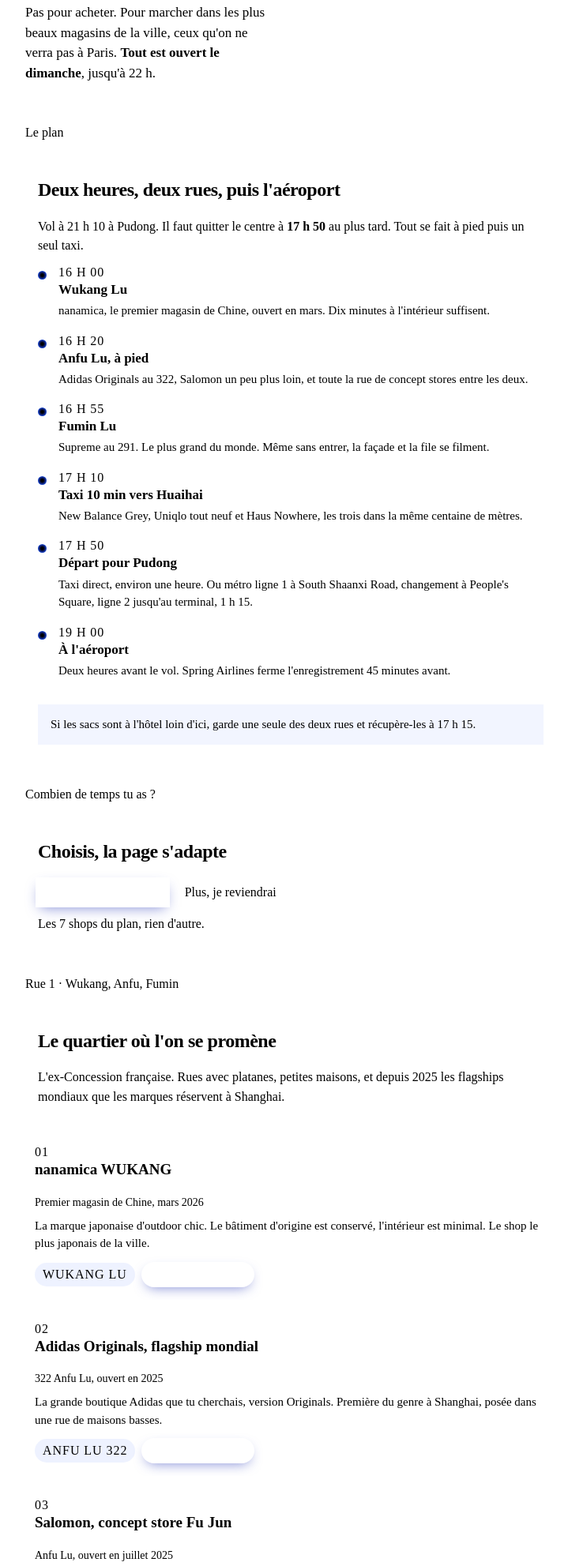
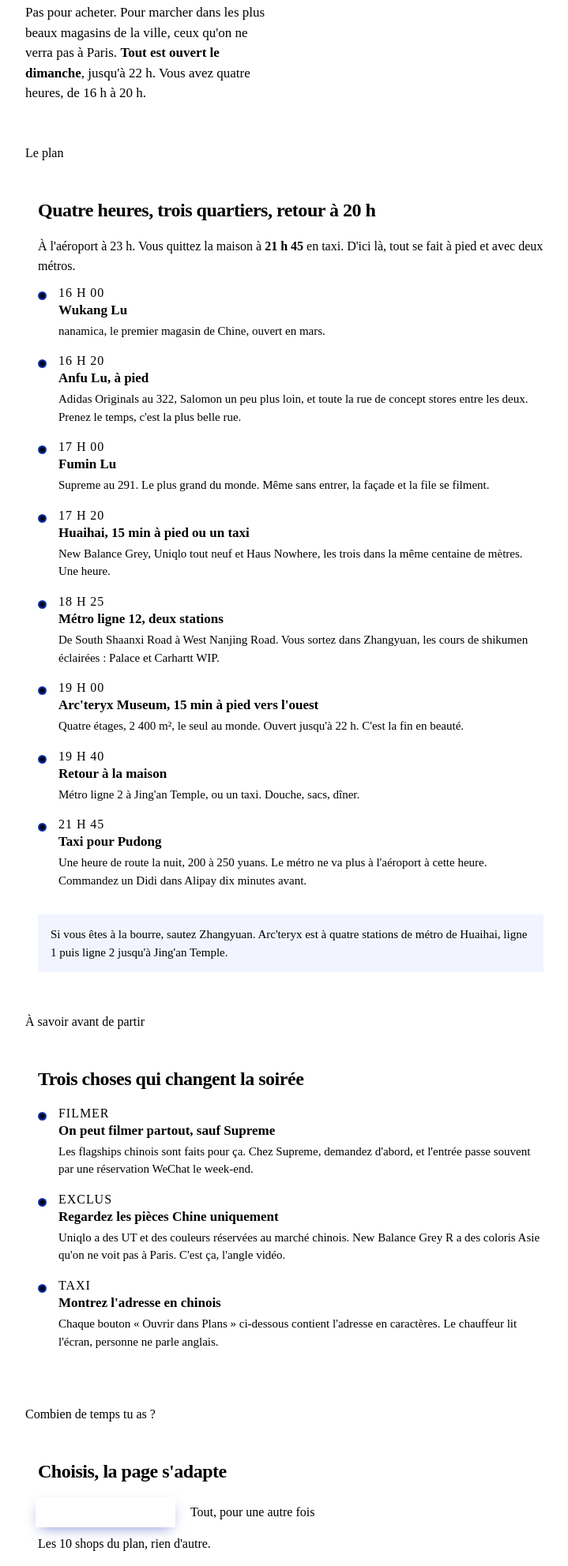
Before and after one commit to damienrsl/shops-shanghai, a plain HTML site: page corps.html in a window 1280 px wide. Shown: the part 230-2213 px from the top of the page at 79% size, without its empty margins (272-991 px from the left). Drawn offline with Linux system fonts and the light colour scheme.

Commit message:
Plan recalé : retour 20 h, aéroport 23 h, PDF
Co-Authored-By: Claude Fable 5.1 <noreply@anthropic.com>

```diff
--- a/corps.html
+++ b/corps.html
@@ -42,31 +42,46 @@ section>.etiquette{display:block;margin:0 4px 10px}
 body.long .bonus{display:block}
 .pied{font-size:12px;color:var(--texte-3);line-height:1.6;margin:40px 4px 0}
 .pied a{color:var(--texte-3)}
+@media print{.bonus{display:block}.puces{display:none}.auras,.aura,.orbe,.lis-progres{display:none!important}body{background:#fff!important}.verre,.sortie{background:#fff!important;box-shadow:none!important}}
 </style>
 </head>
 <body>
 <main>
   <header class="hero">
-    <span class="etiquette">Dimanche 15 novembre · avant le vol</span>
+    <span class="etiquette">Dimanche 15 novembre · départ dans la nuit</span>
     <div class="orbe"></div>
     <h1>Shanghai, les shops à voir avant l'avion</h1>
-    <p>Pas pour acheter. Pour marcher dans les plus beaux magasins de la ville, ceux qu'on ne verra pas à Paris. <b>Tout est ouvert le dimanche</b>, jusqu'à 22 h.</p>
+    <p>Pas pour acheter. Pour marcher dans les plus beaux magasins de la ville, ceux qu'on ne verra pas à Paris. <b>Tout est ouvert le dimanche</b>, jusqu'à 22 h. Vous avez quatre heures, de 16 h à 20 h.</p>
   </header>
 
   <section>
     <span class="etiquette">Le plan</span>
     <div class="verre carte">
-      <h2>Deux heures, deux rues, puis l'aéroport</h2>
-      <p>Vol à 21 h 10 à Pudong. Il faut quitter le centre à <b>17 h 50</b> au plus tard. Tout se fait à pied puis un seul taxi.</p>
+      <h2>Quatre heures, trois quartiers, retour à 20 h</h2>
+      <p>À l'aéroport à 23 h. Vous quittez la maison à <b>21 h 45</b> en taxi. D'ici là, tout se fait à pied et avec deux métros.</p>
       <ul class="frise">
-        <li><span class="an">16 H 00</span><h3>Wukang Lu</h3><p>nanamica, le premier magasin de Chine, ouvert en mars. Dix minutes à l'intérieur suffisent.</p></li>
-        <li><span class="an">16 H 20</span><h3>Anfu Lu, à pied</h3><p>Adidas Originals au 322, Salomon un peu plus loin, et toute la rue de concept stores entre les deux.</p></li>
-        <li><span class="an">16 H 55</span><h3>Fumin Lu</h3><p>Supreme au 291. Le plus grand du monde. Même sans entrer, la façade et la file se filment.</p></li>
-        <li><span class="an">17 H 10</span><h3>Taxi 10 min vers Huaihai</h3><p>New Balance Grey, Uniqlo tout neuf et Haus Nowhere, les trois dans la même centaine de mètres.</p></li>
-        <li><span class="an">17 H 50</span><h3>Départ pour Pudong</h3><p>Taxi direct, environ une heure. Ou métro ligne 1 à South Shaanxi Road, changement à People's Square, ligne 2 jusqu'au terminal, 1 h 15.</p></li>
-        <li><span class="an">19 H 00</span><h3>À l'aéroport</h3><p>Deux heures avant le vol. Spring Airlines ferme l'enregistrement 45 minutes avant.</p></li>
+        <li><span class="an">16 H 00</span><h3>Wukang Lu</h3><p>nanamica, le premier magasin de Chine, ouvert en mars.</p></li>
+        <li><span class="an">16 H 20</span><h3>Anfu Lu, à pied</h3><p>Adidas Originals au 322, Salomon un peu plus loin, et toute la rue de concept stores entre les deux. Prenez le temps, c'est la plus belle rue.</p></li>
+        <li><span class="an">17 H 00</span><h3>Fumin Lu</h3><p>Supreme au 291. Le plus grand du monde. Même sans entrer, la façade et la file se filment.</p></li>
+        <li><span class="an">17 H 20</span><h3>Huaihai, 15 min à pied ou un taxi</h3><p>New Balance Grey, Uniqlo tout neuf et Haus Nowhere, les trois dans la même centaine de mètres. Une heure.</p></li>
+        <li><span class="an">18 H 25</span><h3>Métro ligne 12, deux stations</h3><p>De South Shaanxi Road à West Nanjing Road. Vous sortez dans Zhangyuan, les cours de shikumen éclairées : Palace et Carhartt WIP.</p></li>
+        <li><span class="an">19 H 00</span><h3>Arc'teryx Museum, 15 min à pied vers l'ouest</h3><p>Quatre étages, 2 400 m², le seul au monde. Ouvert jusqu'à 22 h. C'est la fin en beauté.</p></li>
+        <li><span class="an">19 H 40</span><h3>Retour à la maison</h3><p>Métro ligne 2 à Jing'an Temple, ou un taxi. Douche, sacs, dîner.</p></li>
+        <li><span class="an">21 H 45</span><h3>Taxi pour Pudong</h3><p>Une heure de route la nuit, 200 à 250 yuans. Le métro ne va plus à l'aéroport à cette heure. Commandez un Didi dans Alipay dix minutes avant.</p></li>
       </ul>
-      <div class="franc">Si les sacs sont à l'hôtel loin d'ici, garde une seule des deux rues et récupère-les à 17 h 15.</div>
+      <div class="franc">Si vous êtes à la bourre, sautez Zhangyuan. Arc'teryx est à quatre stations de métro de Huaihai, ligne 1 puis ligne 2 jusqu'à Jing'an Temple.</div>
+    </div>
+  </section>
+
+  <section>
+    <span class="etiquette">À savoir avant de partir</span>
+    <div class="verre carte">
+      <h2>Trois choses qui changent la soirée</h2>
+      <ul class="frise">
+        <li><span class="an">FILMER</span><h3>On peut filmer partout, sauf Supreme</h3><p>Les flagships chinois sont faits pour ça. Chez Supreme, demandez d'abord, et l'entrée passe souvent par une réservation WeChat le week-end.</p></li>
+        <li><span class="an">EXCLUS</span><h3>Regardez les pièces Chine uniquement</h3><p>Uniqlo a des UT et des couleurs réservées au marché chinois. New Balance Grey R a des coloris Asie qu'on ne voit pas à Paris. C'est ça, l'angle vidéo.</p></li>
+        <li><span class="an">TAXI</span><h3>Montrez l'adresse en chinois</h3><p>Chaque bouton « Ouvrir dans Plans » ci-dessous contient l'adresse en caractères. Le chauffeur lit l'écran, personne ne parle anglais.</p></li>
+      </ul>
     </div>
   </section>
 
@@ -74,13 +89,13 @@ body.long .bonus{display:block}
     <span class="etiquette">Combien de temps tu as ?</span>
     <div class="verre carte">
       <h2>Choisis, la page s'adapte</h2>
-      <div class="puces"><button class="puce on" data-mode="court">2 heures, c'est ce soir</button><button class="puce" data-mode="long">Plus, je reviendrai</button></div>
-      <p id="mode-texte">Les 7 shops du plan, rien d'autre.</p>
+      <div class="puces"><button class="puce on" data-mode="court">Ce soir, les 3 quartiers</button><button class="puce" data-mode="long">Tout, pour une autre fois</button></div>
+      <p id="mode-texte">Les 10 shops du plan, rien d'autre.</p>
     </div>
   </section>
 
   <section>
-    <span class="etiquette">Rue 1 · Wukang, Anfu, Fumin</span>
+    <span class="etiquette">Quartier 1 · Wukang, Anfu, Fumin</span>
     <div class="verre carte">
       <h2>Le quartier où l'on se promène</h2>
       <p>L'ex-Concession française. Rues avec platanes, petites maisons, et depuis 2025 les flagships mondiaux que les marques réservent à Shanghai.</p>
@@ -108,10 +123,10 @@ body.long .bonus{display:block}
   </section>
 
   <section>
-    <span class="etiquette">Rue 2 · Huaihai Middle Road</span>
+    <span class="etiquette">Quartier 2 · Huaihai Middle Road</span>
     <div class="verre carte">
       <h2>Trois flagships en cent mètres</h2>
-      <p>La grande avenue commerçante. Moins charmante que Anfu, mais c'est là que sont tes deux marques du moment.</p>
+      <p>La grande avenue commerçante. Moins charmante qu'Anfu, mais c'est là que sont tes deux marques du moment.</p>
     </div>
     <article class="sortie"><div class="corps">
       <span class="num">05</span><h3>New Balance Grey R</h3><p class="sous">858 Huaihai Zhong Lu, janvier 2025</p>
@@ -130,11 +145,11 @@ body.long .bonus{display:block}
     </div></article>
   </section>
 
-  <section class="bonus">
-    <span class="etiquette">Si tu reviens · Jing'an</span>
+  <section>
+    <span class="etiquette">Quartier 3 · Jing'an, la fin de soirée</span>
     <div class="verre carte">
       <h2>Le musée Arc'teryx et les cours de Zhangyuan</h2>
-      <p>À 20 minutes de métro. Pas ce soir, mais c'est le deuxième meilleur quartier pour les shops.</p>
+      <p>Deux stations de métro depuis Huaihai. Les cours de Zhangyuan sont plus belles la nuit, et le musée Arc'teryx ferme à 22 h.</p>
     </div>
     <article class="sortie"><div class="corps">
       <span class="num">08</span><h3>Arc'teryx Museum</h3><p class="sous">1717 Nanjing West Road, 4 étages</p>
@@ -176,14 +191,14 @@ body.long .bonus{display:block}
     </div>
   </section>
 
-  <p class="pied">Vérifié le 15 novembre 2026 sur Hypebeast, Jing Daily, Shanghai.gov.cn et les sites des marques. Horaires indicatifs, les shops ferment entre 21 h et 22 h.</p>
+  <p class="pied"><a href="shops-shanghai.pdf">Télécharger la page en PDF</a> (à garder dans Fichiers, lisible sans réseau). Vérifié le 15 novembre 2026 sur Hypebeast, Jing Daily, Shanghai.gov.cn et les sites des marques. Horaires indicatifs, les shops ferment entre 21 h et 22 h.</p>
 </main>
 <script>
 document.querySelectorAll('.puce').forEach(function(b){b.addEventListener('click',function(){
   document.querySelectorAll('.puce').forEach(function(x){x.classList.toggle('on',x===b)});
   var long=b.dataset.mode==='long';
   document.body.classList.toggle('long',long);
-  document.getElementById('mode-texte').textContent=long?'Les 7 shops du plan, plus Jing\'an, Xintiandi et les musées.':'Les 7 shops du plan, rien d\'autre.';
+  document.getElementById('mode-texte').textContent=long?'Les 10 shops du plan, plus Xintiandi et les musées.':'Les 10 shops du plan, rien d\'autre.';
 })});
 </script>
 </body>
```
Also changed, not shown: index.html (+36 -21 lines), 1 other file.
